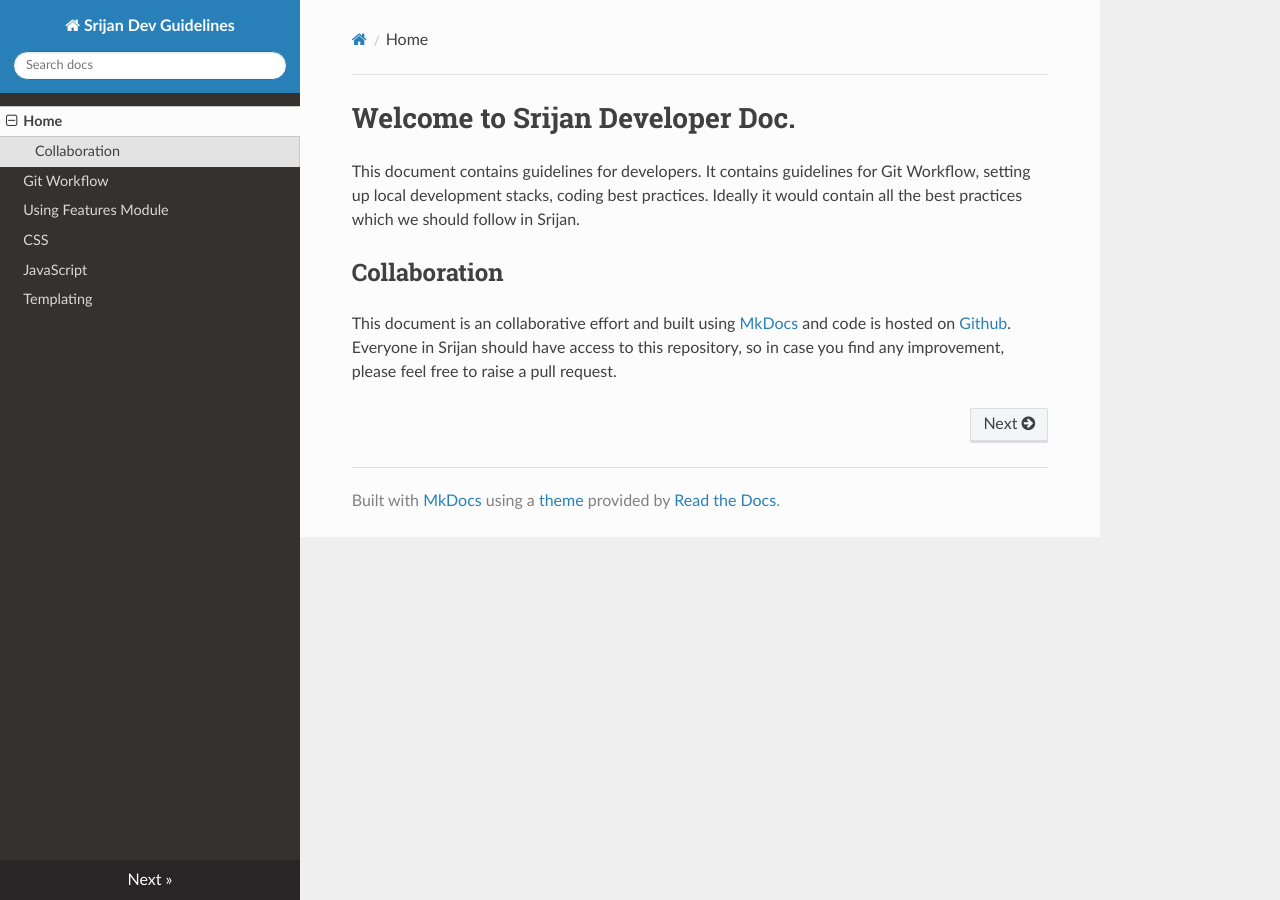
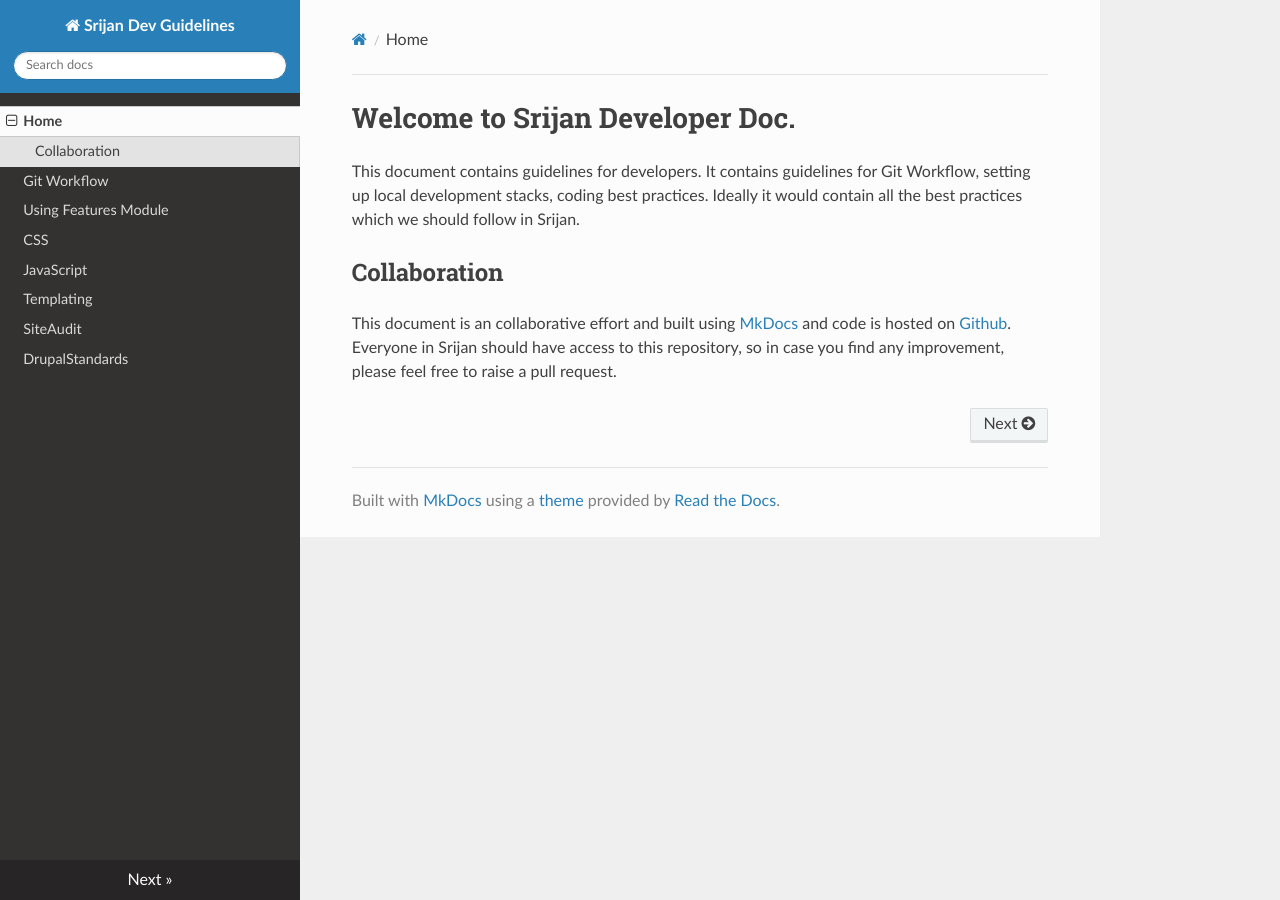
Before and after one commit to riteshgurung/srijan_dev_docs, an MkDocs documentation site: the page built from docs/index.md, in a window 1280 px wide. Built offline with MkDocs 1.6.1, drawn with Linux system fonts in a browser that asks for light colours; nearby versions of some CDN libraries; old or Windows-style settings are respelled for this version of MkDocs; some of the changed lines change nothing that is shown.

Commit message:
updated yml to link new markdowns.

```diff
--- a/mkdocs.yml
+++ b/mkdocs.yml
@@ -6,4 +6,6 @@ pages:
 - CSS: css.md
 - JavaScript: javascript.md
 - Templating: templating.md
+- SiteAudit: drupal_standards.md
+- DrupalStandards: drupal_standards.md
 theme: readthedocs
```
